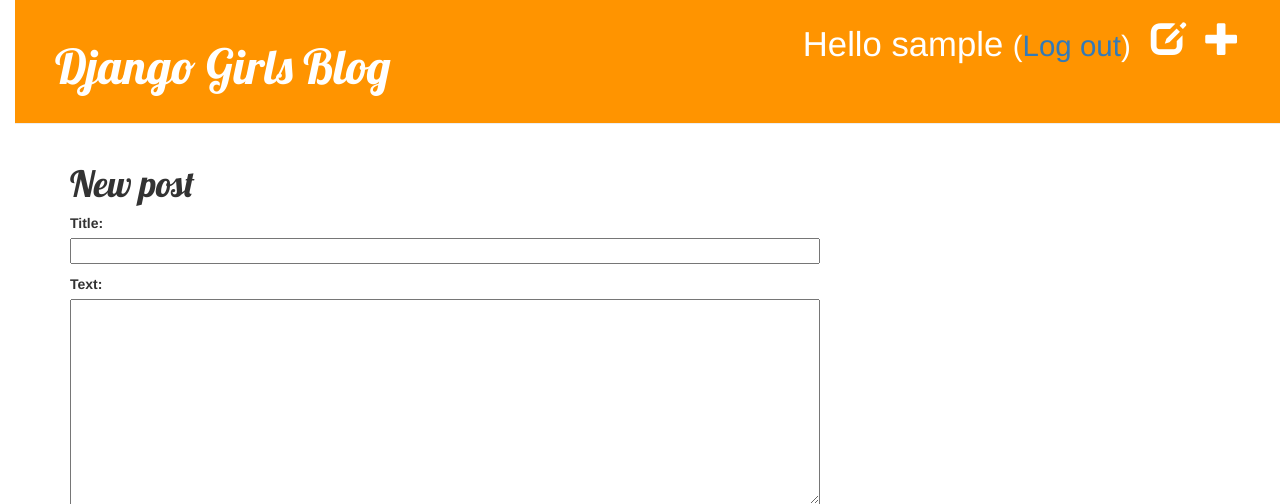
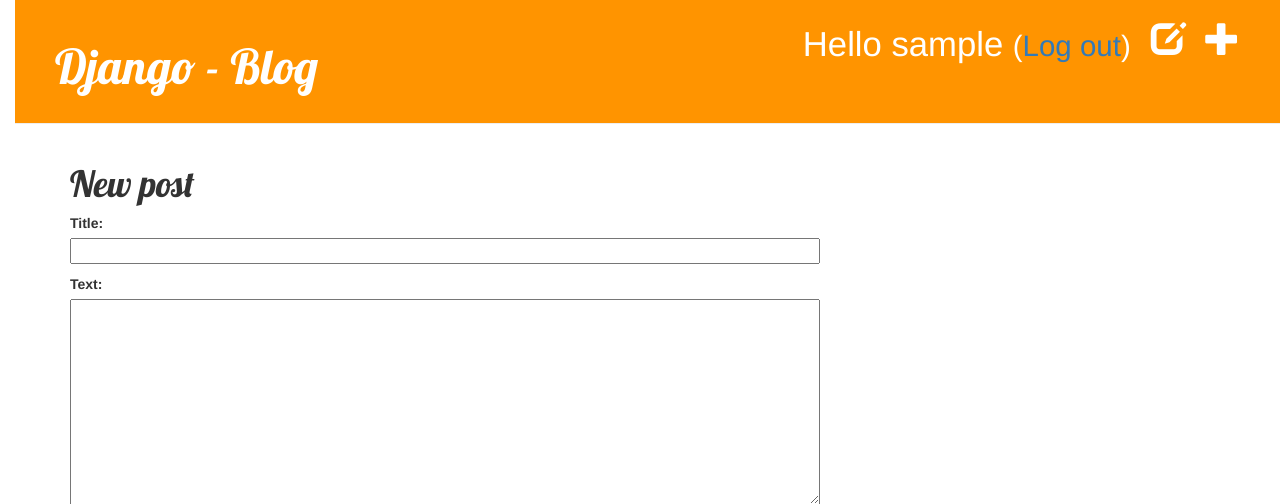
Before and after one commit to quenaz/python_django_blog, a Django app: page /post/new/ in a window 1280 px wide. Shown: the top 504 px of the page. Run offline with Django 3.2, Linux system fonts and the light colour scheme; the visitor is signed in with stand-in values (Sample User, id 1); some libraries are stand-ins or nearby versions.

Commit message:
Updated: base.html

```diff
--- a/blog/templates/blog/base.html
+++ b/blog/templates/blog/base.html
@@ -6,7 +6,7 @@
         <link href="//fonts.googleapis.com/css?family=Lobster&subset=latin,latin-ext" rel="stylesheet" type="text/css">
         <link rel="stylesheet" href="{% static 'css/blog.css' %}">
 
-        <title>Django Girls blog</title>
+        <title>Django - blog</title>
     </head>
     <body>
         <div class="page-header">
@@ -17,7 +17,7 @@
             {% else %}
                 <a href="{% url 'login' %}" class="top-menu"><span class="glyphicon glyphicon-lock"></span></a>
             {% endif %}
-            <h1><a href="/">Django Girls Blog</a></h1>
+            <h1><a href="/">Django - Blog</a></h1>
         </div>
         <div class="content container">
             <div class="row">
```
